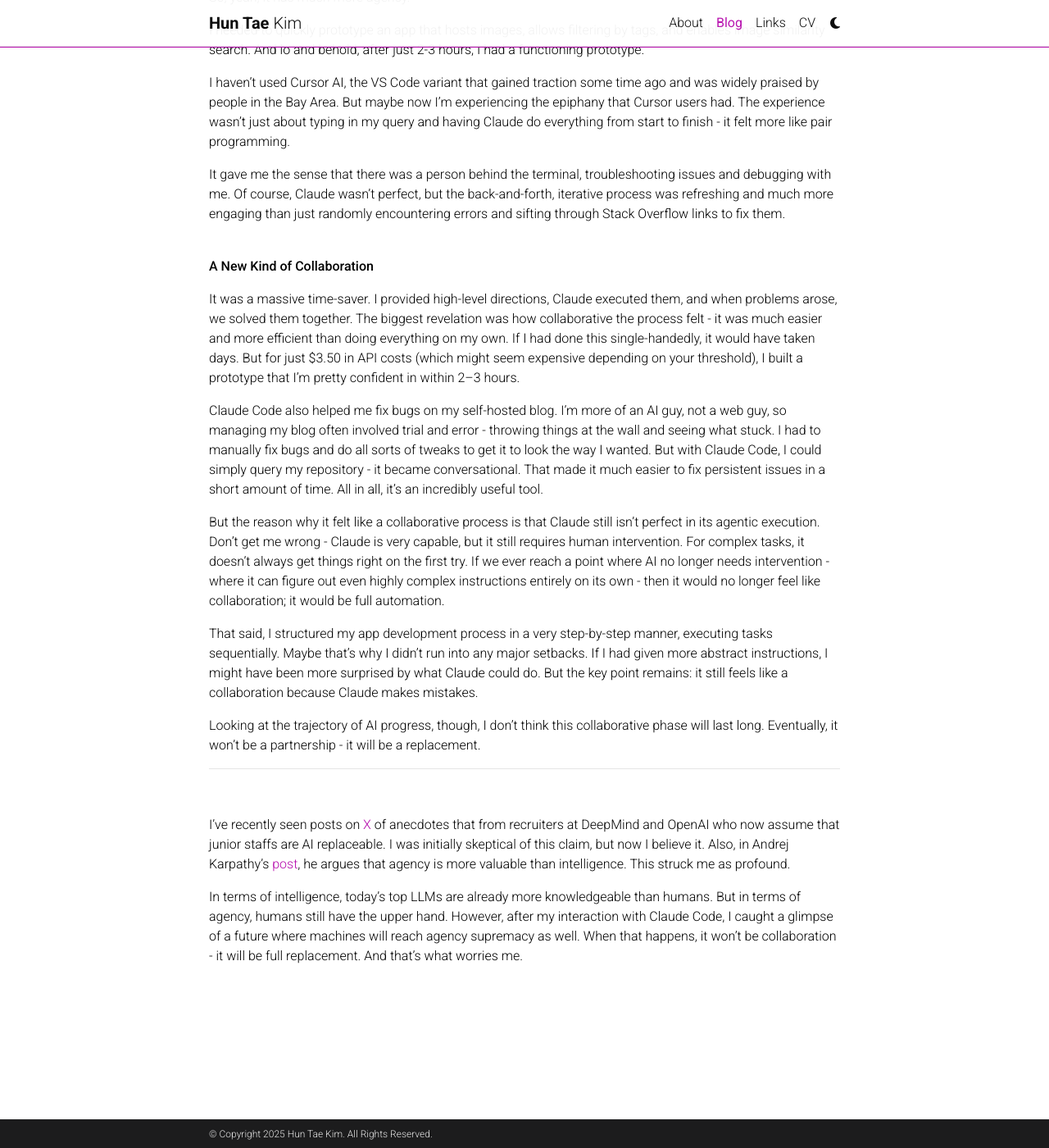
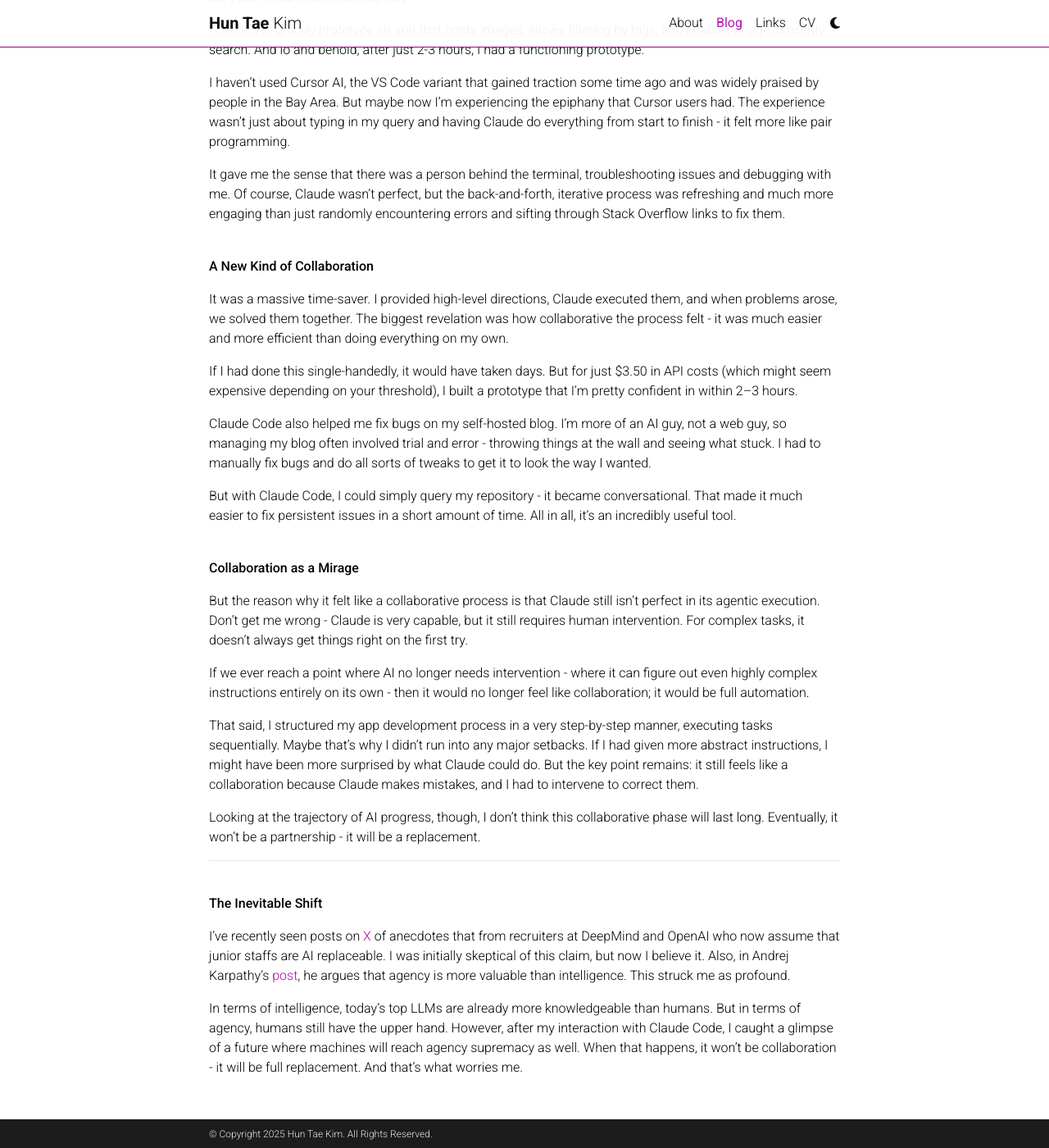
Before and after one commit to ht0324/ht0324.github.io, a Jekyll site: the page built from _posts/2025-03-04-Claude-Code.md, in a window 1280 px wide and 1400 px high, scrolled down 495 px. Shown: the whole window at 82% size. Built offline with Jekyll 4.4.1, drawn with Linux system fonts in a browser that asks for light colours; comment, search, counter and statistics services are not loaded; a style sheet for code colours, icons or effects is not loaded.

Commit message:
Revise "Claude Code" blog post to enhance clarity and add new sections on collaboration and AI's evolving role

```diff
--- a/_posts/2025-03-04-Claude-Code.md
+++ b/_posts/2025-03-04-Claude-Code.md
@@ -25,18 +25,28 @@
 <br />
 **A New Kind of Collaboration**
 
-It was a massive time-saver. I provided high-level directions, Claude executed them, and when problems arose, we solved them together. The biggest revelation was how collaborative the process felt - it was much easier and more efficient than doing everything on my own. If I had done this single-handedly, it would have taken days. But for just $3.50 in API costs (which might seem expensive depending on your threshold), I built a prototype that I’m pretty confident in within 2–3 hours.
+It was a massive time-saver. I provided high-level directions, Claude executed them, and when problems arose, we solved them together. The biggest revelation was how collaborative the process felt - it was much easier and more efficient than doing everything on my own.
 
-Claude Code also helped me fix bugs on my self-hosted blog. I’m more of an AI guy, not a web guy, so managing my blog often involved trial and error - throwing things at the wall and seeing what stuck. I had to manually fix bugs and do all sorts of tweaks to get it to look the way I wanted. But with Claude Code, I could simply query my repository - it became conversational. That made it much easier to fix persistent issues in a short amount of time. All in all, it’s an incredibly useful tool.
+If I had done this single-handedly, it would have taken days. But for just $3.50 in API costs (which might seem expensive depending on your threshold), I built a prototype that I’m pretty confident in within 2–3 hours.
 
-But the reason why it felt like a collaborative process is that Claude still isn’t perfect in its agentic execution. Don’t get me wrong - Claude is very capable, but it still requires human intervention. For complex tasks, it doesn’t always get things right on the first try. If we ever reach a point where AI no longer needs intervention - where it can figure out even highly complex instructions entirely on its own - then it would no longer feel like collaboration; it would be full automation.
+Claude Code also helped me fix bugs on my self-hosted blog. I’m more of an AI guy, not a web guy, so managing my blog often involved trial and error - throwing things at the wall and seeing what stuck. I had to manually fix bugs and do all sorts of tweaks to get it to look the way I wanted.
 
-That said, I structured my app development process in a very step-by-step manner, executing tasks sequentially. Maybe that’s why I didn’t run into any major setbacks. If I had given more abstract instructions, I might have been more surprised by what Claude could do. But the key point remains: it still feels like a collaboration because Claude makes mistakes.
+But with Claude Code, I could simply query my repository - it became conversational. That made it much easier to fix persistent issues in a short amount of time. All in all, it’s an incredibly useful tool.
+
+<br />
+**Collaboration as a Mirage**
+
+But the reason why it felt like a collaborative process is that Claude still isn’t perfect in its agentic execution. Don’t get me wrong - Claude is very capable, but it still requires human intervention. For complex tasks, it doesn’t always get things right on the first try.
+
+If we ever reach a point where AI no longer needs intervention - where it can figure out even highly complex instructions entirely on its own - then it would no longer feel like collaboration; it would be full automation.
+
+That said, I structured my app development process in a very step-by-step manner, executing tasks sequentially. Maybe that’s why I didn’t run into any major setbacks. If I had given more abstract instructions, I might have been more surprised by what Claude could do. But the key point remains: it still feels like a collaboration because Claude makes mistakes, and I had to intervene to correct them.
 
 Looking at the trajectory of AI progress, though, I don’t think this collaborative phase will last long. Eventually, it won’t be a partnership - it will be a replacement.
 
 ---
 <br />
+**The Inevitable Shift**
 
 I’ve recently seen posts on [X](https://x.com/David_Kasten/status/1893357776702976286) of anecdotes that from recruiters at DeepMind and OpenAI who now assume that junior staffs are AI replaceable. I was initially skeptical of this claim, but now I believe it. Also, in Andrej Karpathy’s [post](https://x.com/karpathy/status/1894099637218545984), he argues that agency is more valuable than intelligence. This struck me as profound.
 
```
